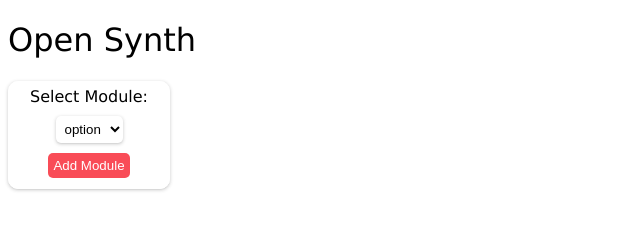
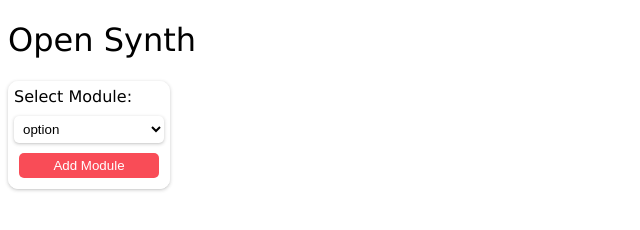
Before and after one commit to Evan-Hocking/DigitalSynthRebuild, an Electron app: page index.html in a window 1000 px wide. Shown: the whole page, without its empty margins (0-640 px from the left). Drawn offline with Linux system fonts and the light colour scheme; no server answers.

Commit message:
revert change

```diff
--- a/static/css/style.css
+++ b/static/css/style.css
@@ -6,10 +6,10 @@
     --standard_note_border: 1px solid black;
     --sharp_note_bg_colour: #292929;
     --node_background_opacity: 1;
-    --field_background_opacity: 1;
+    --field_background_opacity:1;
     --primary: #f94c57;
     --primary_variant: #de1f36;
-    --primary_variant2: #f94c57;
+    --primary_variant2:#f94c57;
     --secondary: #f9974c;
     --secondary_variant: #ffd262;
     --module_boarder_shadow: 0 1px 1px 0 rgba(66, 66, 66, 0.08), 0 1px 3px 1px rgba(66, 66, 66, 0.16);
@@ -19,7 +19,7 @@
 [data-theme="dark"] {
     --surface: #121212;
     --node_background_opacity: 5%;
-    --field_background_opacity: 10%;
+    --field_background_opacity:10%;
     --module_boarder_shadow: null;
     /* --primary:#00ff9d; */
     /* --primary_variant:#00cc7e; */
@@ -62,7 +62,7 @@
     left: 68%;
 }
 
-/* .module {
+.module {
     position: relative;
 
     box-shadow: var(--module_boarder_shadow);
@@ -74,43 +74,10 @@
     padding-right: 5px;
     padding-bottom: 5px;
     height: auto;
-
+    /* Important if parent tries to stretch it */
     padding: 5px;
 }
 
-.module-box {
-    display: inline-flex;
-    justify-content: center;
-
-    align-items: center;
-
-    background: var(--node_background_colour);
-    border-radius: 10px;
-    border: var(--node_border);
-    padding-left: 5px;
-    padding-right: 5px;
-    padding-bottom: 5px;
-    height: fit-content;
-} */
-
-.module {
-    position: relative;
-    display: inline-flex;
-    justify-content: center;
-    align-items: center;
-
-    box-shadow: var(--module_boarder_shadow);
-    border-radius: 10px;
-    background: rgba(var(--node_background_colour), var(--node_background_opacity));
-    border: var(--node_border);
-
-    /* padding-left: 5px;
-    padding-right: 5px;
-    padding-bottom: 5px; */
-    padding: 5px;
-    height: auto;
-    /* or fit-content if needed */
-}
 
 
 #module-panel .module {
@@ -155,13 +122,11 @@ button {
     padding: var(--btn_margin);
     background-color: var(--primary);
     border: none;
-    color: #ffffff;
+    color:#ffffff;
 }
-
 button:hover {
     background-color: var(--primary_variant);
 }
-
 button:active {
     color: #f7f7f7;
     background-color: #e54c5e;
@@ -171,7 +136,7 @@ h1 {
     font-weight: normal;
 }
 
-select {
+select{
     padding: 5px;
     border-radius: 5px;
     box-shadow: var(--module_boarder_shadow);
```
